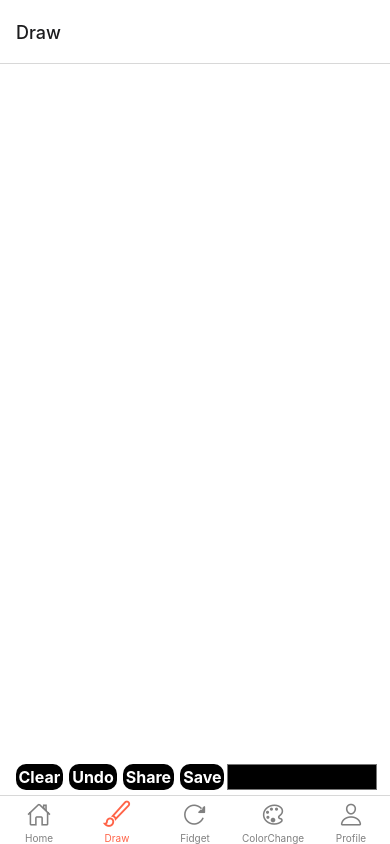
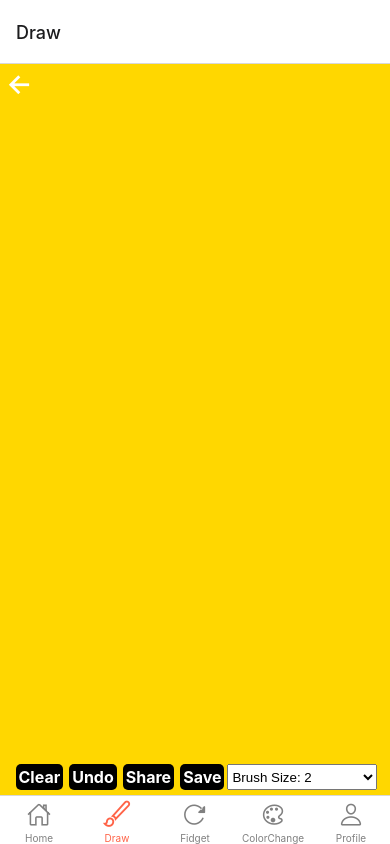
Before and after one commit to calvin-cs262-fall2023-teamh/stressReliever-client, a React Native app: screen /Draw in a window 390 px wide. Built offline with nearby package versions, Linux system fonts and the light colour scheme.

Commit message:
drawing page from Blessing, but the color change keeps crashing

```diff
--- a/navigation/screens/drawing.js
+++ b/navigation/screens/drawing.js
@@ -1,18 +1,40 @@
-import React, { useState } from 'react';
-import { View, StyleSheet, PanResponder, TouchableOpacity, Text, Share } from 'react-native';
+import React, { useState, useEffect, useRef } from 'react';
+import {
+  View,
+  StyleSheet,
+  PanResponder,
+  TouchableOpacity,
+  Text,
+  Share,
+  Dimensions,
+  Animated,
+} from 'react-native';
 import Svg, { Path } from 'react-native-svg';
 import { Picker } from '@react-native-picker/picker';
-import Icon from 'react-native-vector-icons/Ionicons'; // Added Icon import
-import { useNavigation } from '@react-navigation/native'; // Added useNavigation import
+import Icon from 'react-native-vector-icons/Ionicons';
+import { useNavigation } from '@react-navigation/native';
 
 const DrawingScreen = () => {
+  const [path, setPath] = useState('');
   const [drawingPath, setDrawingPath] = useState('');
   const [drawing, setDrawing] = useState(false);
+  const navigation = useNavigation();
   const [brushSize, setBrushSize] = useState(2);
   const [pathHistory, setPathHistory] = useState([]);
   const [drawingColor, setDrawingColor] = useState('black');
+  const backgroundColor = useRef(new Animated.Value(0)).current;
 
-  const navigation = useNavigation(); // Added navigation hook
+  useEffect(() => {
+    const backgroundChangeInterval = setInterval(() => {
+      Animated.timing(backgroundColor, {
+        toValue: backgroundColor._value === 0 ? 1 : 0,
+        duration: 30000, // 30 seconds for the transition from gold to maroon
+        useNativeDriver: false,
+      }).start();
+    }, 30000); // Repeat every 30 seconds
+
+    return () => clearInterval(backgroundChangeInterval);
+  }, [backgroundColor])
 
   const handlePanResponderMove = (event) => {
     const { locationX, locationY } = event.nativeEvent;
@@ -30,14 +52,14 @@ const DrawingScreen = () => {
 
   const handlePanResponderRelease = () => {
     setDrawing(false);
-    if (drawingPath) {
-      const updatedPath = `${drawingPath}`;
-      setPathHistory([...pathHistory, { path: updatedPath, color: drawingColor }]);
-    }
+    const updatedPath = path + drawingPath;
+    setPath(updatedPath);
+    setPathHistory([...pathHistory, updatedPath]);
     setDrawingPath('');
   };
 
   const clearCanvas = () => {
+    setPath('');
     setDrawingPath('');
     setDrawing(false);
     setPathHistory([]);
@@ -48,15 +70,15 @@ const DrawingScreen = () => {
       const updatedHistory = [...pathHistory];
       updatedHistory.pop();
       setPathHistory(updatedHistory);
+      setPath(updatedHistory[updatedHistory.length - 1] || '');
     }
   };
 
   const shareDrawing = async () => {
-    const currentPath = pathHistory.map((item) => item.path).join(' ');
-    if (currentPath) {
+    if (path) {
       try {
-        await Share.share({
-          message: currentPath,
+        const shareResult = await Share.share({
+          message: path,
           title: 'Share Drawing',
         });
       } catch (error) {
@@ -78,22 +100,21 @@ const DrawingScreen = () => {
     }
   };
 
-  const handleColorChange = (color) => {
-    setDrawingColor(color);
-  };
-
   const panResponder = PanResponder.create({
     onStartShouldSetPanResponder: () => true,
     onPanResponderMove: handlePanResponderMove,
     onPanResponderRelease: handlePanResponderRelease,
   });
 
+  const interpolatedBackgroundColor = backgroundColor.interpolate({
+    inputRange: [0, 1],
+    outputRange: ['gold', 'maroon'],
+  });
+
   return (
-    <View style={[styles.container, { backgroundColor: '#FFFFFF' }]}>
-      <Svg width="100%" height="100%">
-        {pathHistory.map((item, index) => (
-          <Path key={index} d={item.path} stroke={item.color} strokeWidth={brushSize} fill="transparent" />
-        ))}
+    <Animated.View style={[styles.container, { backgroundColor: interpolatedBackgroundColor }]}>
+      <Svg width={Dimensions.get('window').width} height={Dimensions.get('window').height}>
+        <Path d={path} stroke={drawingColor} strokeWidth={brushSize} fill="transparent" />
         <Path d={drawingPath} stroke={drawingColor} strokeWidth={brushSize} fill="transparent" />
       </Svg>
       <TouchableOpacity style={styles.backIcon} onPress={() => navigation.goBack()}>
@@ -114,20 +135,18 @@ const DrawingScreen = () => {
           <Text style={styles.buttonText}>Save</Text>
         </TouchableOpacity>
         <Picker
-          selectedValue={drawingColor}
-          onValueChange={(itemValue, itemIndex) => handleColorChange(itemValue)}
-          style={[styles.picker, { backgroundColor: drawingColor }]}
+          selectedValue={brushSize}
+          onValueChange={(itemValue, itemIndex) => setBrushSize(itemValue)}
+          style={styles.picker}
         >
-          <Picker.Item label="Red" value="red" />
-          <Picker.Item label="Blue" value="blue" />
-          <Picker.Item label="Yellow" value="yellow" />
-          <Picker.Item label="Orange" value="orange" />
-          <Picker.Item label="Green" value="green" />
-          <Picker.Item label="Purple" value="purple" />
-          <Picker.Item label="Black" value="black" />
+          <Picker.Item label="Brush Size: 2" value={2} />
+          <Picker.Item label="Brush Size: 4" value={4} />
+          <Picker.Item label="Brush Size: 6" value={6} />
+          <Picker.Item label="Brush Size: 8" value={8} />
+          <Picker.Item label="Brush Size: 10" value={10} />
         </Picker>
       </View>
-    </View>
+    </Animated.View>
   );
 };
 
@@ -152,7 +171,7 @@ const styles = StyleSheet.create({
     backgroundColor: 'black',
     paddingVertical: 3,
     paddingHorizontal: 3,
-    borderRadius: 10,
+    borderRadius: 5,
     marginHorizontal: 3,
   },
   buttonText: {
```
